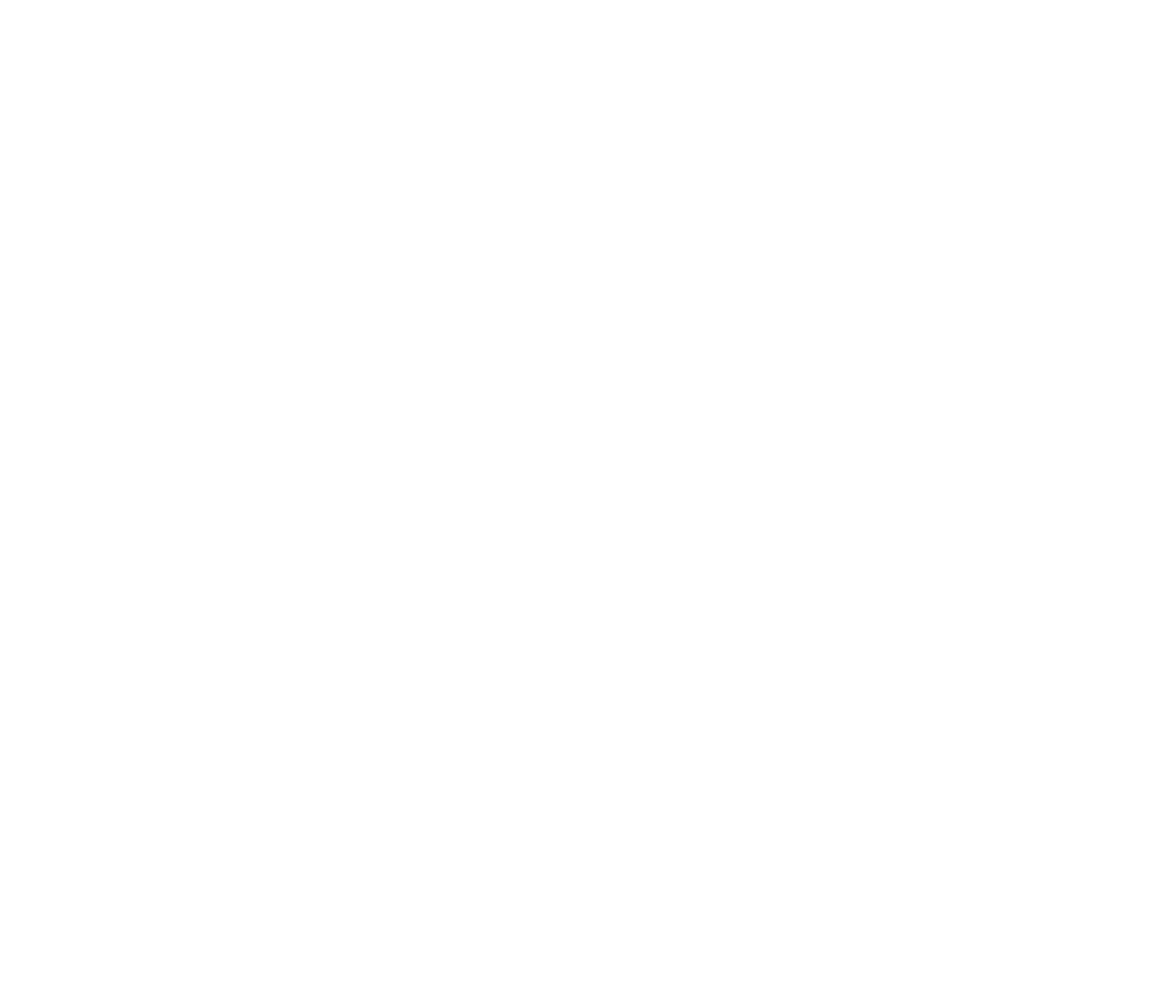
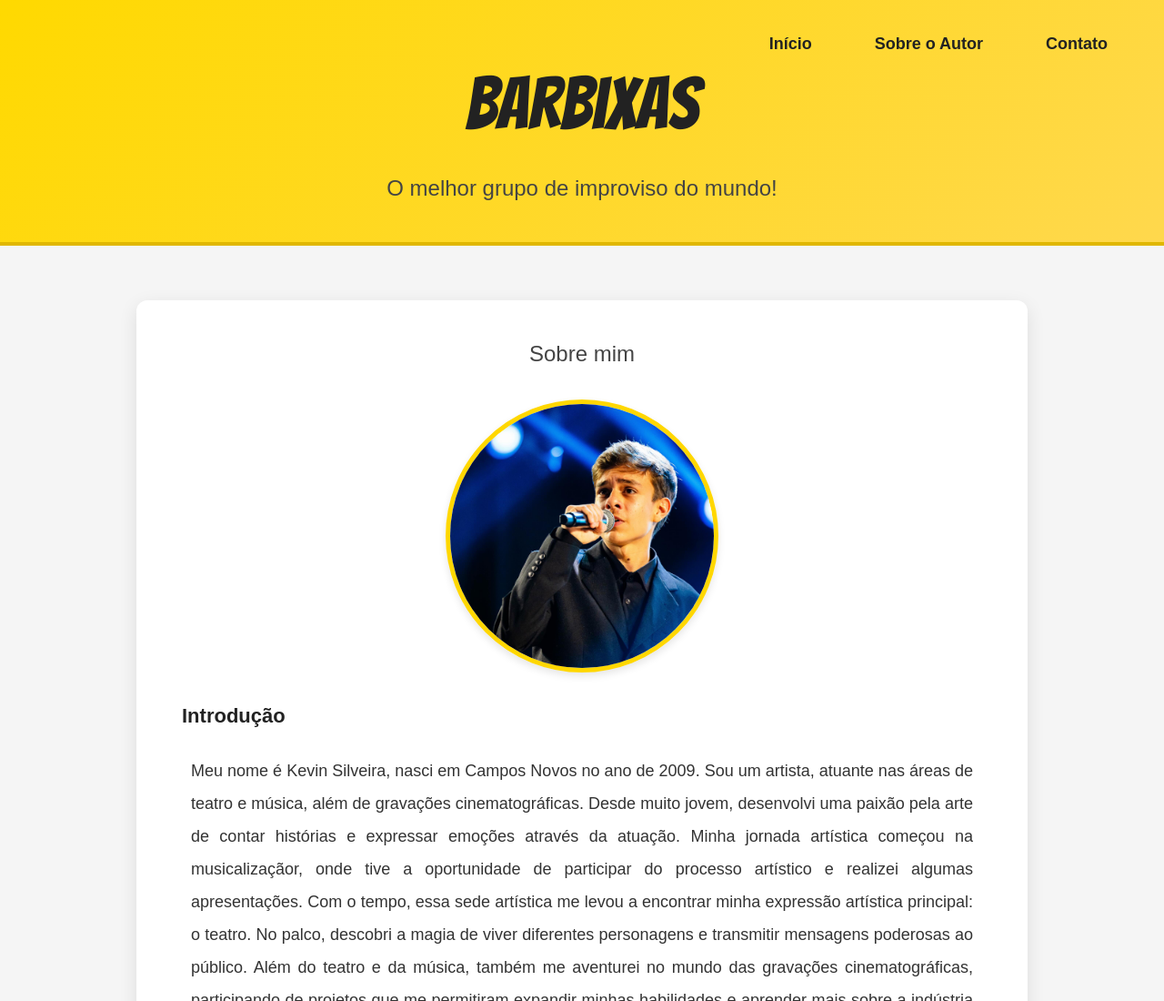
Before and after one commit to eukevinsilveira/Os-Barbixas, a plain HTML site: page sobre.html in a window 1280 px wide. Shown: the top 1100 px of the page at 91% size. Before the commit the page ends 800 px from the top, so only its background shows below. Drawn offline with Linux system fonts and the light colour scheme.

Commit message:
pag sobre terminada parcialmente

```diff
--- a/estilo.css
+++ b/estilo.css
@@ -118,3 +118,23 @@ img {
   flex-wrap: wrap;
   margin-top: 20px;
 }
+.fotokevin{
+  width: 300px;
+  border-radius: 50%;
+  border: 5px solid #ffd700;
+  box-shadow: 0 4px 8px rgba(0, 0, 0, 0.1);
+  margin-bottom: 30px;
+}
+
+.sobre{
+  text-align: center;
+  margin-bottom: 30px;
+}
+
+.rei, .alejandro, .juiz {
+  width: 400px;
+  border-radius: 12px;
+  border: 3px solid #000000;
+  box-shadow: 0 4px 8px rgba(0, 0, 0, 0.1);
+  margin-bottom: 20px;
+}
--- a/sobre.html
+++ b/sobre.html
@@ -1,11 +1,65 @@
 <!DOCTYPE html>
-<html lang="en">
+<html lang="pt-BR">
+
 <head>
     <meta charset="UTF-8">
     <meta name="viewport" content="width=device-width, initial-scale=1.0">
-    <title>Document</title>
+    <title>Sobre o Autor</title>
+    <link rel="stylesheet" href="estilo.css">
+    <link rel="icon" type="image/jpg" href="icooficial.jpg">
 </head>
+
 <body>
+    <header>
+        <h1>Barbixas</h1>
+        <h2>O melhor grupo de improviso do mundo!</h2>
 
+
+        <nav>
+            <ul>
+                <li><a href="index.html">Início</a></li>
+                <li><a href="sobre.html">Sobre o Autor</a></li>
+                <li><a href="contato.html">Contato</a></li>
+            </ul>
+        </nav>
+    </header>
+
+    <div class="container">
+        <h2 class="sobre">Sobre mim</h2>
+        <img src="fotokevin.JPG" alt="Foto Kevin Silveira" class="fotokevin">
+        <h3>Introdução</h3>
+        <p class="introducao">Meu nome é Kevin Silveira, nasci em Campos Novos no ano de 2009. Sou um artista, atuante
+            nas áreas de teatro e música, além de gravações cinematográficas. Desde muito jovem, desenvolvi uma paixão
+            pela arte de contar histórias e expressar emoções através da atuação.
+
+            Minha jornada artística começou na musicalizaçãor, onde tive a oportunidade de participar do processo
+            artístico e
+            realizei algumas apresentações. Com o tempo, essa sede artística me levou a encontrar minha expressão
+            artística principal: o teatro. No palco, descobri a magia de viver diferentes personagens e transmitir
+            mensagens poderosas ao
+            público.
+
+            Além do teatro e da música, também me aventurei no mundo das gravações cinematográficas, participando de
+            projetos que me permitiram expandir minhas habilidades e aprender mais sobre a indústria do entretenimento.
+
+            Acredito que a arte tem o poder de transformar vidas e inspirar mudanças positivas na sociedade. Estou
+            constantemente buscando novas oportunidades para crescer como artista e contribuir para o mundo ao meu redor
+            através da minha criatividade e talento.
+        </p>
+        <h3>Personagens</h3>
+        <p class="Personagens">Aqui estão alguns dos meus personagens favoritos que já interpretei:
+        <ul>
+            <div class="fotospers">
+                <li>Rei</li>
+                <img class="rei" src="rei.png" alt="Foto do personagem Rei">
+                <li>Alejandro</li>
+                <img class="alejandro" src="alejandro.jpg" alt="Foto do personagem Alejandro">
+                <li>Juiz</li>
+                <img class="juiz" src="juiz.png" alt="Foto do personagem Juiz">
+            </div>
+        </ul>
+        </p>
+    </div>
 </body>
+
 </html>
```
Also changed, not shown: index.html (+1 -2 lines), alejandro.jpg (added), fotokevin.JPG (added), juiz.png (added), rei.png (added).
